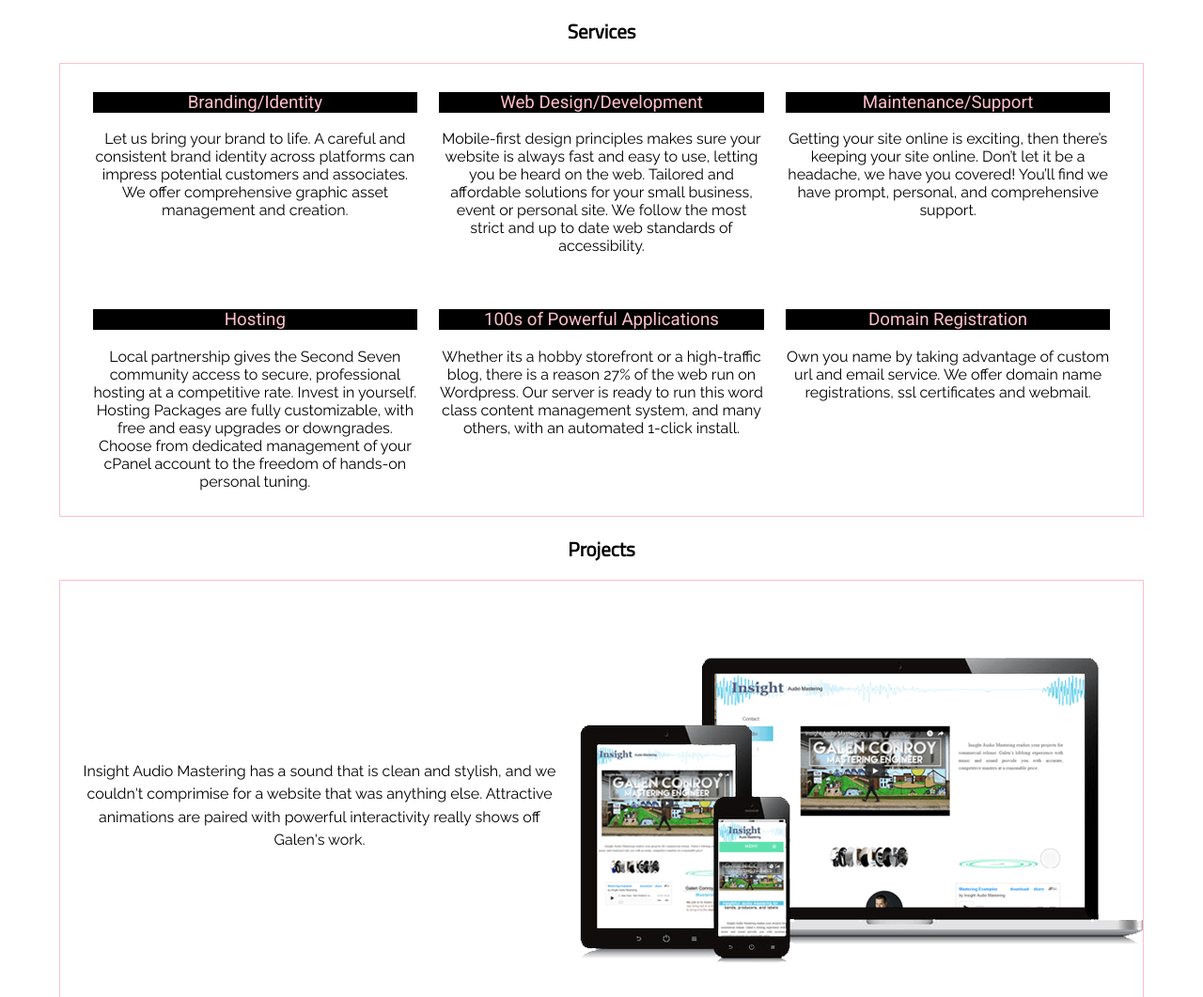
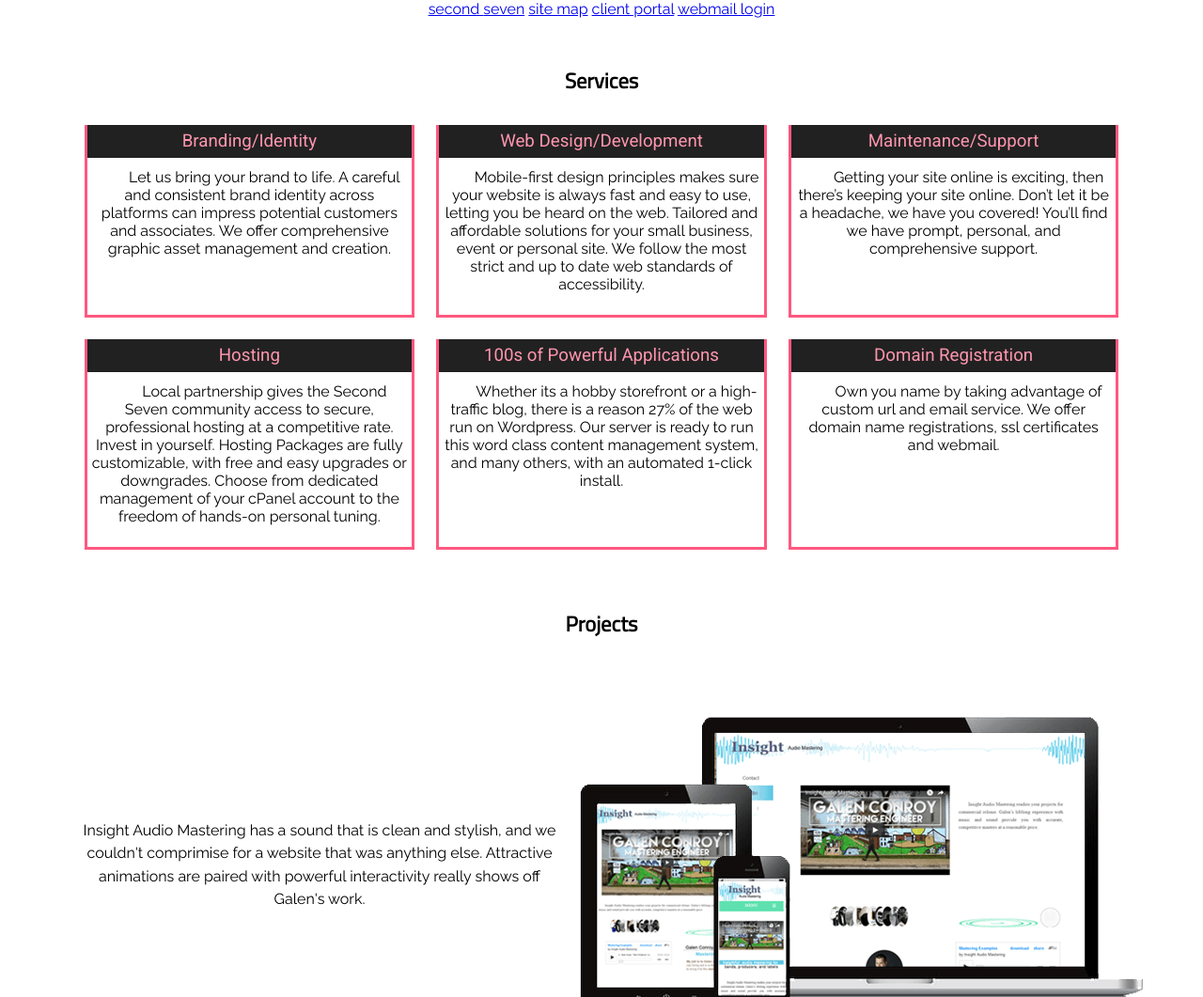
Before and after one commit to KaariL/secondseven, a plain HTML site: page index.html in a window 1280 px wide. Shown: the top 1061 px of the page at 94% size. Drawn offline with nearby package versions, Linux system fonts and the light colour scheme; no server answers.

Commit message:
services titles

```diff
--- a/css/styles.sass
+++ b/css/styles.sass
@@ -6,7 +6,7 @@ $red: #FF587F
 $linkblue: #2234a5
 $grey: #CECECE
 $darkgrey: #444
-$darkergrey: #212121
+$black: #212121
 
 $sans: 'Raleway', sans-serif
 $titillium: 'Titillium Web', sans-serif
@@ -20,17 +20,32 @@ section
   margin: 0 auto
   width: 90%
   max-width: 1200px
-  border: 1px solid pink
+
 h2
+  //section titles
   width: 100%
-  font-size: 1.3rem
+  font-size: 1.4rem
   font-weight: 700
   font-family: $titillium
+  margin-top: 50px
 h3
+  //services titles
   font-family: $roboto
   font-weight: 300
-  background-color: black
-  color: pink
+  color: lighten($red, 12%)
+  background-color: $black
+  margin: 0 0 20px
+  line-height: 185%
+  position: absolute
+  top: 0
+  width: 100%
+  right: 0
+  transition: left .5s cubic-bezier(0.905, 0.125, 1.000, 1.000), right .5s cubic-bezier(0.905, 0.125, 1.000, 1.000)
+.shadow-title
+  left: -100%
+  color: $black
+  background-color: $red
+
 .services
   display: flex
   flex-flow: row
@@ -40,6 +55,22 @@ h3
   width: 30%
   margin: 1%
   min-width: 150px
+  border: 3px solid $red
+  border-top: 0
+  position: relative
+  background-color: white
+  cursor: pointer
+  overflow: hidden
+  p
+    margin: 46px 5px 23px
+    text-indent: 2rem
+  &:hover
+    h3
+      right: -100%
+      transition: left .7s cubic-bezier(0.905, 0.125, 1.000, 1.000), right .7s cubic-bezier(0.905, 0.125, 1.000, 1.000)
+    .shadow-title
+      left: 0
+
 .project-container
   display: flex
   flex-flow: row
--- a/index.html
+++ b/index.html
@@ -7,6 +7,8 @@
   <meta name="description" content="Design. Create. Human.">
   <meta name="author" content="Kaari Landry">
   <meta name="keywords" content="">
+
+
 
   <meta name="viewport" content="width=device-width, initial-scale=1">
   <link rel="shortcut icon" href="favicon.ico" type="image/x-icon">
@@ -20,44 +22,63 @@
   <![endif]-->
 </head>
 <body>
+  <aside>
+    <svg version="1.1" xmlns="http://www.w3.org/2000/svg" xmlns:xlink="http://www.w3.org/1999/xlink">
+      <defs>
 
-  <header></header> <!-- included in JS -->
+        <symbol id="icon-open" viewBox="0 0 20 20">
+          <title>paper-plane</title>
+          <path d="M18.64 2.634c-0.344 0.121-17.321 6.104-17.656 6.222-0.284 0.1-0.347 0.345-0.010 0.479 0.401 0.161 3.796 1.521 3.796 1.521v0l2.25 0.901c0 0 10.838-7.958 10.984-8.066 0.148-0.108 0.318 0.095 0.211 0.211s-7.871 8.513-7.871 8.513v0.002l-0.452 0.503 0.599 0.322c0 0 4.65 2.504 4.982 2.682 0.291 0.156 0.668 0.027 0.752-0.334 0.099-0.426 2.845-12.261 2.906-12.525 0.079-0.343-0.148-0.552-0.491-0.431zM7 17.162c0 0.246 0.139 0.315 0.331 0.141 0.251-0.229 2.85-2.561 2.85-2.561l-3.181-1.644v4.064z"></path>
+        </symbol>
+
+      </defs>
+    </svg>
+  </aside> <!-- icons/svg are included here-->
+  <header>
+    <nav>
+        <a href="#" >second <span>seven</span></a>
+        <a href="#" >site map</a>
+        <a href="#" >client portal</a>
+        <a href="#" >webmail login</a>
+    </nav>
+
+  </header>
 
   <main>
     <h2>Services</h2>
     <section class="services">
       <div class="services-container">
-        <h3>Branding/Identity</h3>
+        <h3 class="shadow-title">Branding/Identity</h3><h3>Branding/Identity</h3>
         <p>
           Let us bring your brand to life. A careful and consistent brand identity across platforms can impress potential customers and associates. We offer comprehensive graphic asset management and creation.
         </p>
       </div><!-- end first section -->
       <div class="services-container">
-        <h3>Web Design/Development</h3>
+        <h3 class="shadow-title">Web Design/Development</h3><h3>Web Design/Development</h3>
         <p>
           Mobile-first design principles makes sure your website is always fast and easy to use, letting you be heard on the web. Tailored and affordable solutions for your small business, event or personal site. We follow the most strict and up to date web standards of accessibility.
         </p>
       </div><!-- end second section -->
       <div class="services-container">
-        <h3>Maintenance/Support</h3>
+        <h3 class="shadow-title">Maintenance/Support</h3><h3>Maintenance/Support</h3>
         <p>
           Getting your site online is exciting, then there’s keeping your site online. Don’t let it be a headache, we have you covered! You’ll find we have prompt, personal, and comprehensive support.
         </p>
       </div><!-- end third section -->
       <div class="services-container">
-        <h3>Hosting</h3>
+        <h3 class="shadow-title">Hosting</h3><h3>Hosting</h3>
         <p>
           Local partnership gives the Second Seven community access to secure, professional hosting at a competitive rate. Invest in yourself. Hosting Packages are fully customizable, with free and easy upgrades or downgrades. Choose from dedicated management of your cPanel account to the freedom of hands-on personal tuning.
         </p>
       </div><!-- end fourth section -->
       <div class="services-container">
-        <h3>100s of Powerful Applications</h3>
+        <h3 class="shadow-title">100s of Powerful Applications</h3><h3>100s of Powerful Applications</h3>
         <p>
           Whether its a hobby storefront or a high-traffic blog, there is a reason 27% of the web run on Wordpress.  Our server is ready to run this word class content management system, and many others, with an automated 1-click install.
         </p>
       </div><!-- end fifth section -->
       <div class="services-container">
-        <h3>Domain Registration</h3>
+        <h3 class="shadow-title">Domain Registration</h3><h3>Domain Registration</h3>
         <p>
           Own you name by taking advantage of custom url and email service. We offer domain name registrations, ssl certificates and webmail.
         </p>
@@ -82,11 +103,11 @@
 
     <h2>Contact</h2>
     <section class="contact">
-
+      <script type="text/javascript" src="https://form.jotform.ca/jsform/71225395920254"></script>
     </section><!-- end contact section-->
   </main>
 
-  <footer></footer>  <!-- included in JS -->
+  <footer></footer>  <!-- end footer -->
 
 <script type="text/javascript" src="https://ajax.googleapis.com/ajax/libs/jquery/3.1.1/jquery.min.js"></script>
 <script type="text/javascript" src="js/modernizr-2.8.3.min.js"></script>
--- a/js/main.js
+++ b/js/main.js
@@ -6,15 +6,3 @@ $.ajaxPrefilter( function (options) {
     //options.url = "http://cors.corsproxy.io/url=" + options.url;
   }
 });
-$.get(
-  'http://assets.secondseven.ca/html-includes/header.html',
-function ( response ){
-  var header = document.getElementsByTagName('header');
-  $(header).prepend(response);
-});
-$.get(
-  'http://assets.secondseven.ca/html-includes/footer.html',
-function ( response ){
-  var footer = document.getElementsByTagName('footer');
-  $(footer).prepend(response);
-});
```
Also changed, not shown: assets/html-includes/header.html (deleted, +0 -9 lines), assets/html-includes/footer.html (deleted), css/normalize.css, css/styles.css.
